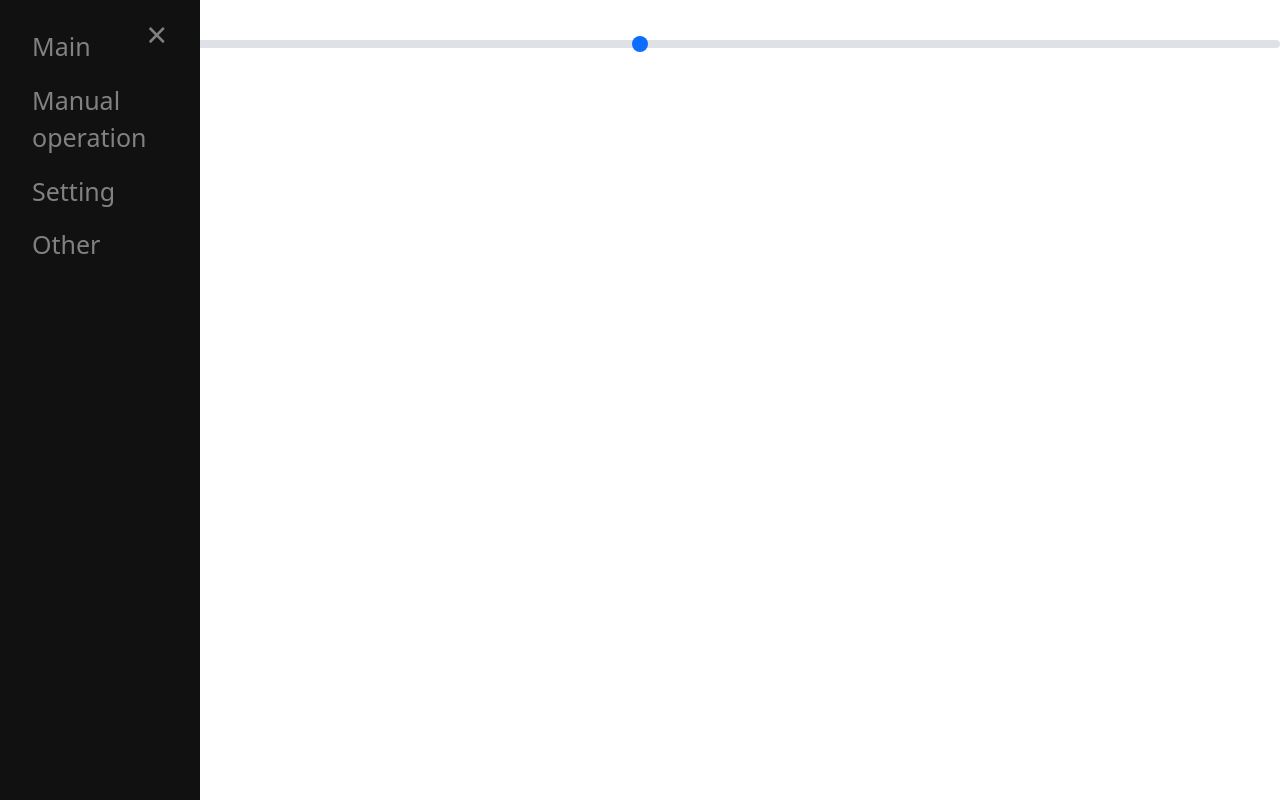
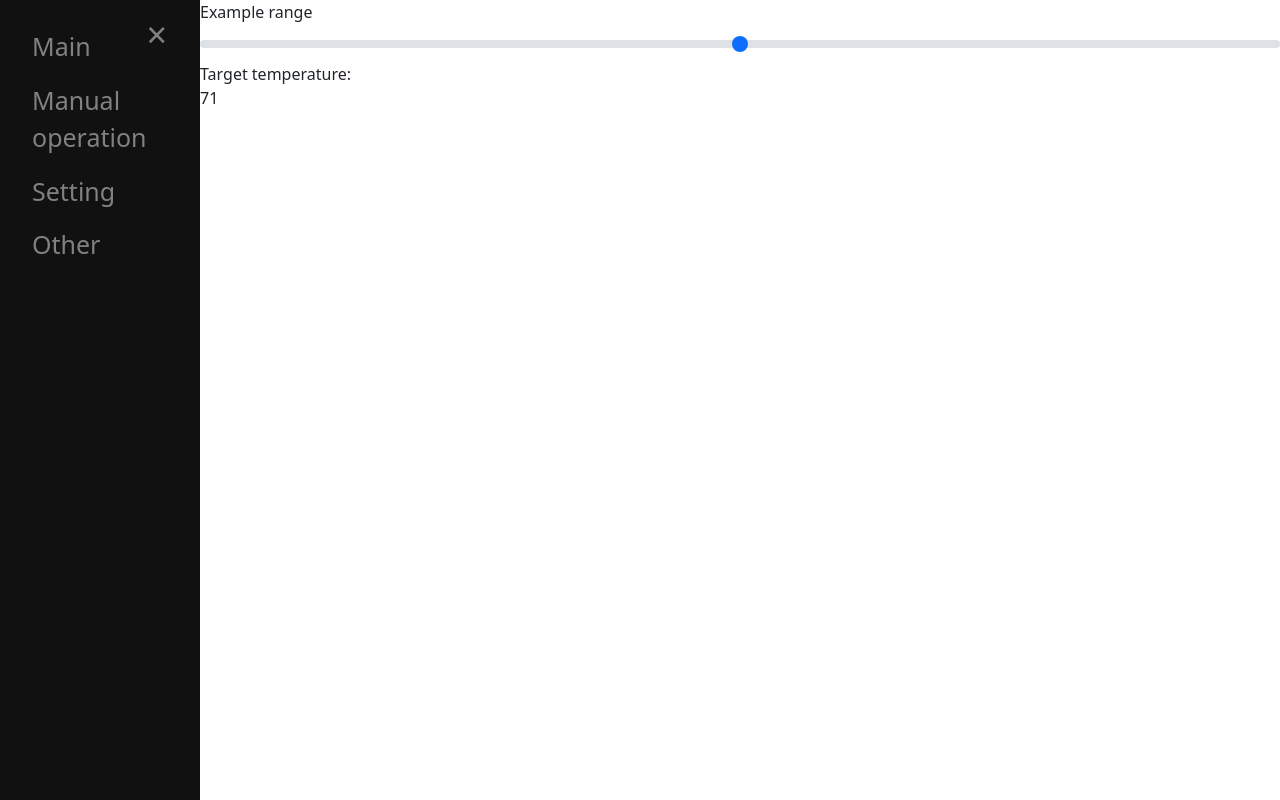
Before and after one commit to JCompagnat/SmartCoffee, a Flask app: page /manualoperations in a window 1280 px wide. Run offline with Flask 2, Linux system fonts and the light colour scheme; some libraries are stand-ins or nearby versions.

Commit message:
Workin on margin html

```diff
--- a/templates/manualoperations.html
+++ b/templates/manualoperations.html
@@ -37,7 +37,7 @@
 
 	{% include 'sidenavigation.html' %}
 
-	<div id="mainscreen">
+	<div id="mainscreen" class="mainscreen">
 		<form name="data"  method='POST'>
 
 			<label for="customRange1" class="form-label">Example range</label>
```
